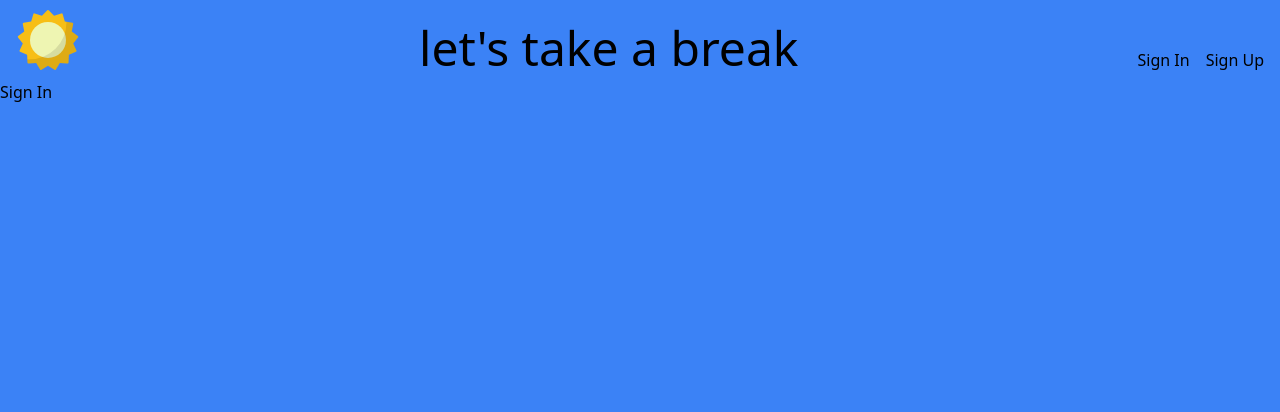
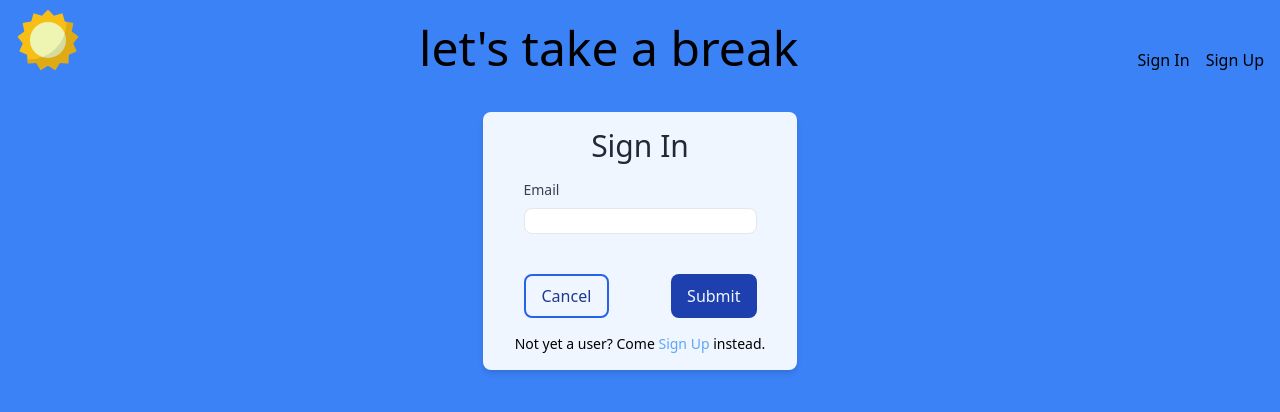
Before and after one commit to mmorrisisund/take-a-break, a React (Create React App) app: page /signin in a window 1280 px wide. Shown: the top 412 px of the page. Built offline with nearby package versions, Linux system fonts and the light colour scheme.

Commit message:
feat: add sign up and sign in functionality
add pages for each feature

```diff
--- a/src/pages/SignIn.jsx
+++ b/src/pages/SignIn.jsx
@@ -1,5 +1,68 @@
-export const SignIn = () => (
-    <div>
-        Sign In
+import { useState } from 'react'
+import { Link, useNavigate } from 'react-router-dom'
+
+import { useAuth } from '../providers/auth'
+
+export const SignIn = () => {
+  const [email, setEmail] = useState('')
+  const [error, setError] = useState(null)
+  const navigate = useNavigate()
+  const { signIn } = useAuth()
+
+  const handleSubmit = async (e) => {
+    e.preventDefault()
+    try {
+      const user = await signIn(email)
+      if (user) {
+        navigate('/')
+      } else {
+        setError(new Error('Unknown error occurred.'))
+      }
+    } catch (error) {
+      setError(error.message)
+    }
+  }
+
+  return (
+    <div className='container mx-auto flex justify-center'>
+      <div className='flex flex-col items-center mt-8 bg-blue-50 rounded-lg shadow-md py-4 px-8'>
+        <h2 className='text-3xl text-gray-800'>Sign In</h2>
+        <form
+          onSubmit={handleSubmit}
+          className='mt-4 flex flex-col items-start'
+        >
+          <label className='text-sm text-gray-700'>Email</label>
+          <input
+            type='email'
+            className='w-full mt-2 border rounded-lg'
+            value={email}
+            onInput={(e) => setEmail(e.target.value)}
+          />
+          <span className='text-xs text-red-500 mt-2'>{error}</span>
+          <div className='flex justify-between w-full self-end mt-8'>
+            <button
+              type='button'
+              onClick={() => navigate('/')}
+              className='border-blue-600 border-2 rounded-lg py-2 px-4 text-blue-900'
+            >
+              Cancel
+            </button>
+            <button
+              type='submit'
+              className='bg-blue-800 text-blue-50 py-2 px-4 rounded-lg'
+            >
+              Submit
+            </button>
+          </div>
+        </form>
+        <span className='mt-4 text-sm'>
+          Not yet a user? Come{' '}
+          <Link to='/signup' className='text-blue-400'>
+            Sign Up
+          </Link>{' '}
+          instead.
+        </span>
+      </div>
     </div>
-)
+  )
+}
--- a/src/pages/SignUp.jsx
+++ b/src/pages/SignUp.jsx
@@ -1,3 +1,68 @@
-export const SignUp = () => (
-    <div>Sign Up</div>
-)
+import { useState } from 'react'
+import { Link, useNavigate } from 'react-router-dom'
+
+import { useAuth } from '../providers/auth'
+
+export const SignUp = () => {
+  const [email, setEmail] = useState('')
+  const [error, setError] = useState(null)
+  const navigate = useNavigate()
+  const { signUp } = useAuth()
+
+  const handleSubmit = async  (e) => {
+    e.preventDefault()
+    try {
+      const user = await signUp(email)
+      if (user) {
+        navigate('/')
+      } else {
+        setError(new Error('Unknown error occurred.'))
+      }
+    } catch (error) {
+      setError(error.message)
+    }
+  }
+
+  return (
+    <div className='container mx-auto flex justify-center'>
+      <div className='flex flex-col items-center mt-8 bg-blue-50 rounded-lg shadow-md py-4 px-8'>
+        <h2 className='text-3xl text-gray-800'>Sign Up</h2>
+        <form
+          onSubmit={handleSubmit}
+          className='mt-4 flex flex-col items-start'
+        >
+          <label className='text-sm text-gray-700'>Email</label>
+          <input
+            type='email'
+            className='w-full mt-2 border rounded-lg'
+            value={email}
+            onInput={(e) => setEmail(e.target.value)}
+          />
+          <span className='text-xs text-red-500 mt-2'>{error}</span>
+          <div className='flex justify-between w-full self-end mt-8'>
+            <button
+              type='button'
+              onClick={() => navigate('/')}
+              className='border-blue-600 border-2 rounded-lg py-2 px-4 text-blue-900'
+            >
+              Cancel
+            </button>
+            <button
+              type='submit'
+              className='bg-blue-800 text-blue-50 py-2 px-4 rounded-lg'
+            >
+              Submit
+            </button>
+          </div>
+        </form>
+        <span className='mt-4 text-sm'>
+          Already a user?{' '}
+          <Link to='/signin' className='text-blue-400'>
+            Sign In
+          </Link>{' '}
+          instead.
+        </span>
+      </div>
+    </div>
+  )
+}
```
